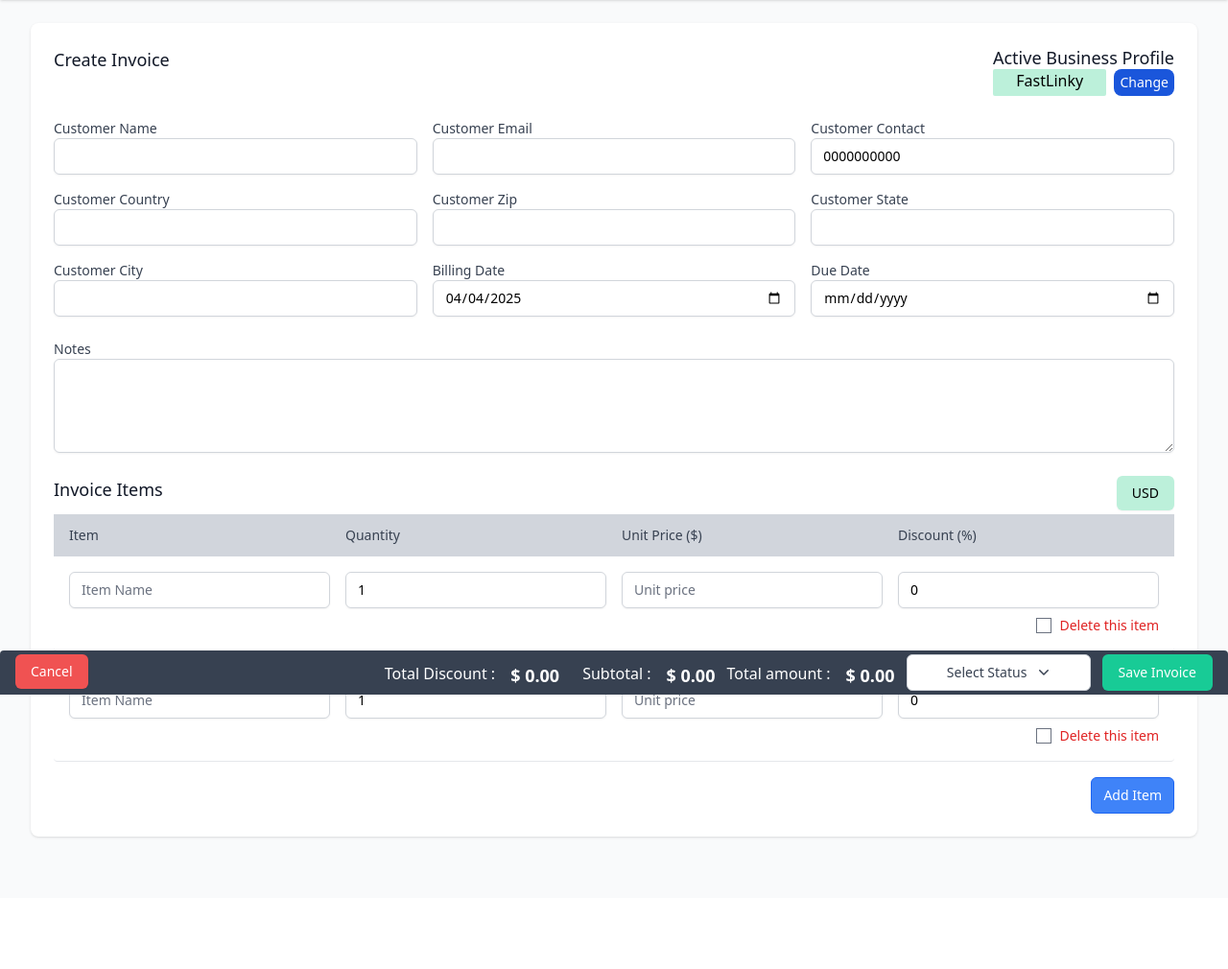
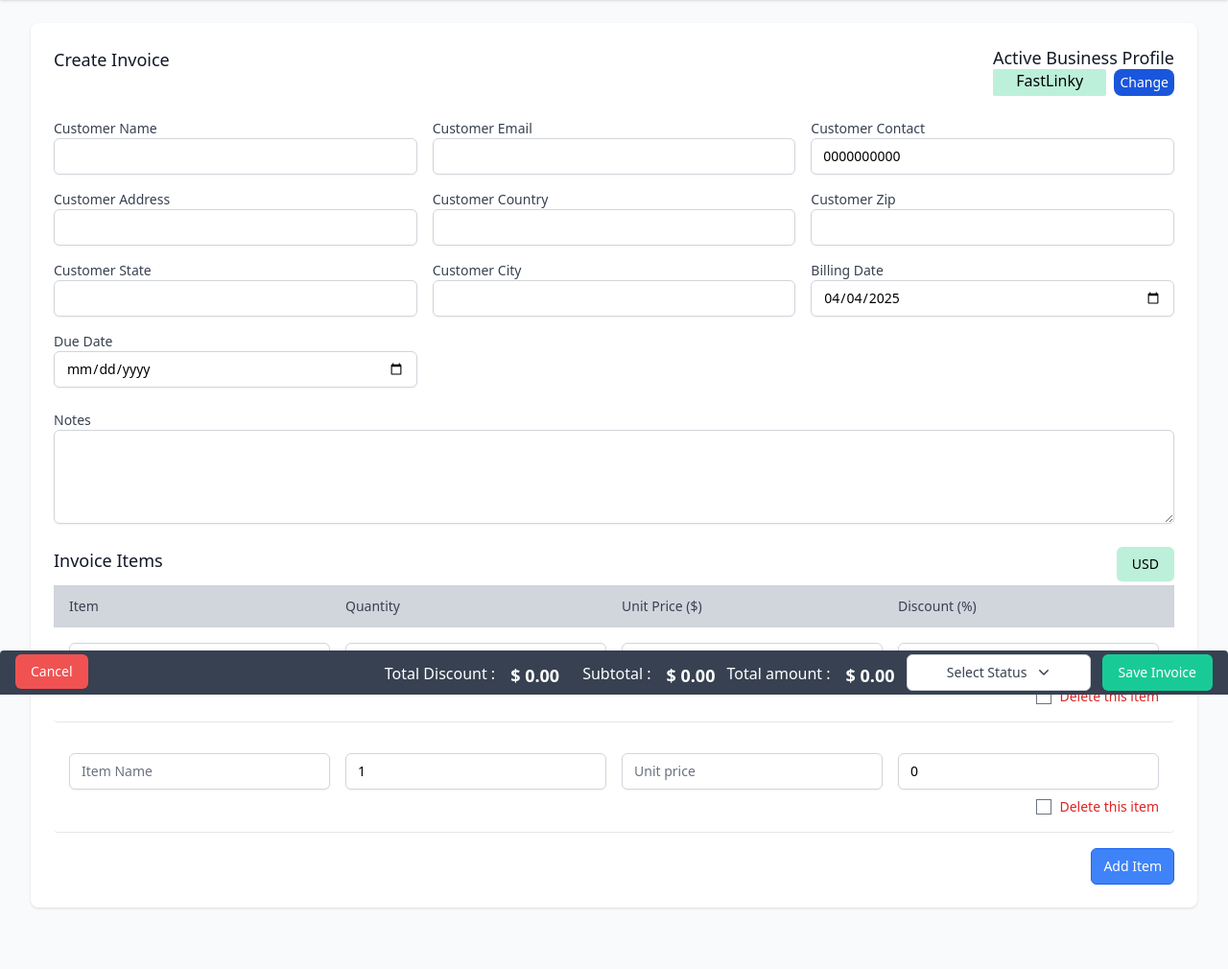
Before and after one commit to leelija-dev/billzee, a Django app: page /invoices/create/ in a window 1280 px wide. Shown: the part 72-1082 px from the top of the page at 96% size. Before the commit the page ends 946 px from the top, so only its background shows below. Run offline with Django 4.2, Linux system fonts and the light colour scheme; a user stored in the database is signed in; data comes from the database, SQL or seed files in the repository; both versions use the stored data as it was after the commit; some libraries are stand-ins or nearby versions.

Commit message:
working on customer and item input filtering

```diff
--- a/invoices/forms.py
+++ b/invoices/forms.py
@@ -5,7 +5,7 @@ from .models import Invoice, InvoiceItem
 class InvoiceForm(forms.ModelForm):
     class Meta:
         model = Invoice
-        fields = ['customer_name', 'customer_email', 'customer_contact', 'customer_country', 'customer_zip', 'customer_state', 'customer_city', 'billing_date', 'due_date', 'notes','status','gst_rate', 'currency']
+        fields = ['customer_name', 'customer_email', 'customer_contact', 'customer_address', 'customer_country', 'customer_zip', 'customer_state', 'customer_city', 'billing_date', 'due_date', 'notes','status','gst_rate', 'currency']
         widgets = {
             'customer_name': forms.TextInput(attrs={
                 'class': 'block w-full rounded-md border-gray-300 shadow-sm focus:border-blue-500 focus:ring-blue-500 sm:text-sm'
@@ -16,6 +16,9 @@ class InvoiceForm(forms.ModelForm):
             'customer_contact': forms.NumberInput(attrs={
                 'class': 'block w-full rounded-md border-gray-300 shadow-sm focus:border-blue-500 focus:ring-blue-500 sm:text-sm',
                 'min': '0'
+            }),
+            'customer_address': forms.TextInput(attrs={
+                'class': 'block w-full rounded-md border-gray-300 shadow-sm focus:border-blue-500 focus:ring-blue-500 sm:text-sm'
             }),
             'customer_country': forms.TextInput(attrs={
                 'class': 'block w-full rounded-md border-gray-300 shadow-sm focus:border-blue-500 focus:ring-blue-500 sm:text-sm'
@@ -57,7 +60,7 @@ class InvoiceItemForm(forms.ModelForm):
         model = InvoiceItem
         fields = ['item', 'quantity', 'unit_price', 'discount']
         widgets = {
-            'item': forms.TextInput(attrs={'class': 'block w-full rounded-md border-gray-300 shadow-sm focus:border-blue-500 focus:ring-blue-500 sm:text-sm', 'placeholder': 'Item Name'}),
+            'item': forms.TextInput(attrs={'class': 'block w-full rounded-md border-gray-300 shadow-sm focus:border-blue-500 focus:ring-blue-500 sm:text-sm', 'placeholder': 'Item Name', 'list': 'product-list'}),
             'quantity': forms.NumberInput(attrs={'class': 'block w-full rounded-md border-gray-300 shadow-sm focus:border-blue-500 focus:ring-blue-500 sm:text-sm', 'min': '1', 'placeholder': 'Quantity'}),
             'unit_price': forms.NumberInput(attrs={'class': 'block w-full rounded-md border-gray-300 shadow-sm focus:border-blue-500 focus:ring-blue-500 sm:text-sm', 'min': '0', 'step': '0.01', 'placeholder': 'Unit price'}),
             'discount': forms.NumberInput(attrs={'class': 'block w-full rounded-md border-gray-300 shadow-sm focus:border-blue-500 focus:ring-blue-500 sm:text-sm', 'min': '0', 'step': '0.01', 'placeholder': 'Discount %'})
--- a/invoices/views.py
+++ b/invoices/views.py
@@ -16,6 +16,7 @@ from django.http import JsonResponse, HttpResponse
 from django.db.models import Q
 from decimal import Decimal
 from .utils import render_to_pdf
+from django.db.models import Max
 
 
 @login_required
@@ -54,8 +55,11 @@ def dashboard(request):
 def invoice_create(request):
     active_profile = Profile.objects.filter(user=request.user, is_active=True).first()
     profiles = Profile.objects.filter(user=request.user)
-    customers = Invoice.objects.filter(profile=active_profile).values_list('customer_name', 'customer_email', 'customer_contact', 'customer_country', 'customer_zip', 'customer_state', 'customer_city').distinct().order_by('customer_name')
+    customers = InvoiceCustomer.objects.all().values_list('customer_name', 'customer_email', 'customer_contact', 'customer_address', 'customer_country', 'customer_zip', 'customer_state', 'customer_city').distinct().order_by('customer_name')
     # print(customers)
+    latest_products = Product.objects.values('item_name').annotate(max_id=Max('invoice_item_id')).order_by()
+    products = Product.objects.filter(invoice_item_id__in=[p['max_id'] for p in latest_products]).values_list('item_name', 'item_price', flat=False).order_by('item_name')
+    # print(products)
     if not active_profile:
         messages.warning(request, 'Please set up and activate a business profile before creating invoices.')
         return redirect('users:profile_list')
@@ -90,7 +94,9 @@ def invoice_create(request):
         'title': 'Create Invoice',
         'active_profile': active_profile,
         'profiles': profiles,
-        'customers': customers
+        'customers': customers,
+        'products': products,
+        'latest_products': latest_products,
     })
 
 @login_required
@@ -374,6 +380,11 @@ def customer_edit(request, customer_id):
             customer.customer_name = data.get('customer_name', customer.customer_name)
             customer.customer_email = data.get('customer_email', customer.customer_email)
             customer.customer_contact = data.get('customer_contact', customer.customer_contact)
+            customer.customer_address = data.get('customer_address', customer.customer_address)
+            customer.customer_country = data.get('customer_country', customer.customer_country)
+            customer.customer_zip = data.get('customer_zip', customer.customer_zip)
+            customer.customer_state = data.get('customer_state', customer.customer_state)
+            customer.customer_city = data.get('customer_city', customer.customer_city)
             customer.save()
             messages.success(request, 'Product update successfully.')
             return JsonResponse({'status': 'success'})
@@ -385,6 +396,11 @@ def customer_edit(request, customer_id):
             'customer_name': customer.customer_name,
             'customer_email': customer.customer_email,
             'customer_contact': customer.customer_contact,
+            'customer_address': customer.customer_address,
+            'customer_country': customer.customer_country,
+            'customer_zip': customer.customer_zip,
+            'customer_state': customer.customer_state,
+            'customer_city': customer.customer_city,
         })
 
 @login_required
--- a/templates/invoices/invoice_form.html
+++ b/templates/invoices/invoice_form.html
@@ -116,7 +116,15 @@
                     <p class="mt-2 text-sm text-red-600">{{ form.customer_contact.errors.0 }}</p>
                     {% endif %}
                 </div>
-
+                <div>
+                    <label for="{{ form.customer_address.id_for_label }}" class="block text-sm font-medium text-gray-700">
+                        Customer Address
+                    </label>
+                    {{ form.customer_address }}
+                    {% if form.customer_address.errors %}
+                    <p class="mt-2 text-sm text-red-600">{{ form.customer_address.errors.0 }}</p>
+                    {% endif %}
+                </div>
                 <!-- Customer Country -->
                 <div>
                     <label for="{{ form.customer_country.id_for_label }}" class="block text-sm font-medium text-gray-700">
@@ -331,6 +339,12 @@
                     {% endfor %}
                     {% endif %}
                 </div>
+                <!-- Datalist for Product Items -->
+                <datalist id="product-list">
+                    {% for product in products %}
+                        <option value="{{ product.0 }}">
+                    {% endfor %}
+                </datalist>
                 <div class="flex justify-end">
                     <button type="button" id="add-item"
                         class="flex items-center px-3 py-2 border border-blue-600 shadow-sm text-sm font-medium rounded-md text-white bg-blue-500  hover:bg-white hover:text-blue-600">
@@ -441,6 +455,14 @@
         'CAD': 'C$'
     };
 
+    //--- fetch product data ---//
+    const productData = {
+        {% for product in products %}
+            "{{ product.0|escapejs }}": "{{ product.1 }}",
+        {% endfor %}
+    };
+
+
     function updateCurrencySymbols(currency) {
         const symbol = currencySymbols[currency];
         document.getElementById('currency-symbol').textContent = symbol;
@@ -448,6 +470,13 @@
             el.textContent = symbol;
         });
     }
+
+    //------- for item initialize -----//
+    function initializeItemInputs() {
+        document.querySelectorAll('input[name$="-item"]').forEach(input => {
+            input.setAttribute('list', 'product-list');
+        });
+    }  //----//
 
     document.getElementById('add-item').addEventListener('click', function () {
         const itemsContainer = document.getElementById('invoice-items');
@@ -459,7 +488,29 @@
         tempDiv.innerHTML = newFormHtml;
         itemsContainer.appendChild(tempDiv.firstElementChild);
         totalForms.value = formNum + 1;
+        initializeItemInputs();
     });
+
+    //------- autofill item price based on item -----//
+    document.getElementById('invoice-items').addEventListener('input', function(e) {
+        if (e.target.name && e.target.name.endsWith('-item')) {
+            const selectedItem = e.target.value;
+            if (productData.hasOwnProperty(selectedItem)) {
+                const price = productData[selectedItem];
+                const itemRow = e.target.closest('.invoice-item');
+                if (itemRow) {
+                    const unitPriceInput = itemRow.querySelector('input[name$="-unit_price"]');
+                    if (unitPriceInput) {
+                        unitPriceInput.value = price;
+                        unitPriceInput.dispatchEvent(new Event('input')); // Trigger total recalculation
+                    } else {
+                        console.log('Unit price input not found in this row');
+                    }
+                }
+            }
+        }
+    });
+
 
     function calculateTotal() {
     let total = 0;
@@ -675,6 +726,7 @@
             document.getElementById('gstDiv').classList.remove('hidden');
         }
         calculateTotal();
+        initializeItemInputs();
     });
 
 /// -------------for customer details autofill----------//
@@ -683,10 +735,11 @@
             "{{ customer.0|escapejs }}": {
                 email: "{{ customer.1|escapejs }}",
                 contact: "{{ customer.2|escapejs }}",
-                country: "{{ customer.3|escapejs }}",
-                zip: "{{ customer.4|escapejs }}",
-                state: "{{ customer.5|escapejs }}",
-                city: "{{ customer.6|escapejs }}",
+                address: "{{ customer.3|escapejs }}",
+                country: "{{ customer.4|escapejs }}",
+                zip: "{{ customer.5|escapejs }}",
+                state: "{{ customer.6|escapejs }}",
+                city: "{{ customer.7|escapejs }}",
             },
         {% endfor %}
     };
@@ -697,6 +750,7 @@
         if (customerData.hasOwnProperty(customerName)) {
             document.getElementById('id_customer_email').value = customerData[customerName].email;
             document.getElementById('id_customer_contact').value = customerData[customerName].contact;
+            document.getElementById('id_customer_address').value = customerData[customerName].address;
             document.getElementById('id_customer_country').value = customerData[customerName].country;
             document.getElementById('id_customer_zip').value = customerData[customerName].zip;
             document.getElementById('id_customer_state').value = customerData[customerName].state;
@@ -704,6 +758,7 @@
         } else {
             document.getElementById('id_customer_email').value = '';
             document.getElementById('id_customer_contact').value = '';
+            document.getElementById('id_customer_address').value = '';
             document.getElementById('id_customer_country').value = '';
             document.getElementById('id_customer_zip').value = '';
             document.getElementById('id_customer_state').value = '';
```
Also changed, not shown: invoices/models.py (+46 -16 lines), templates/customer/customer_list.html (+22 -16 lines), db.sqlite3, invoices/migrations/0015_invoice_customer_address_and_more.py (added), invoices/migrations/0016_alter_invoice_customer_address.py (added).
